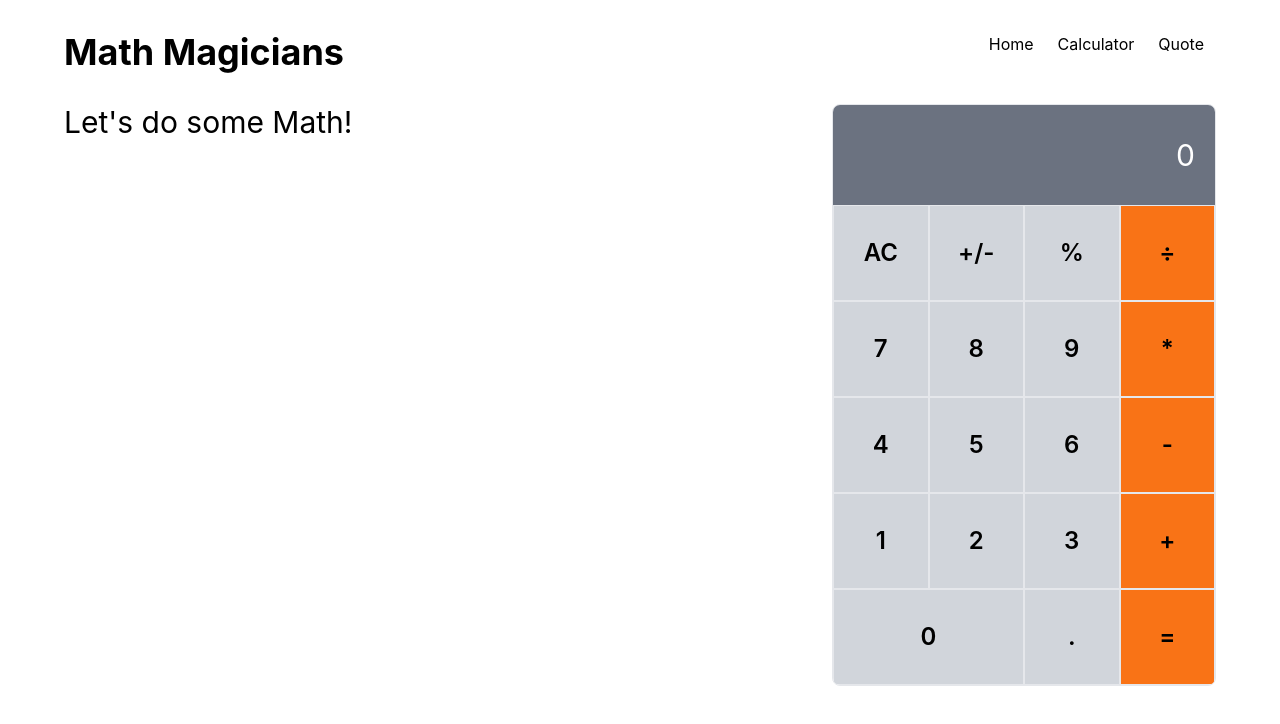
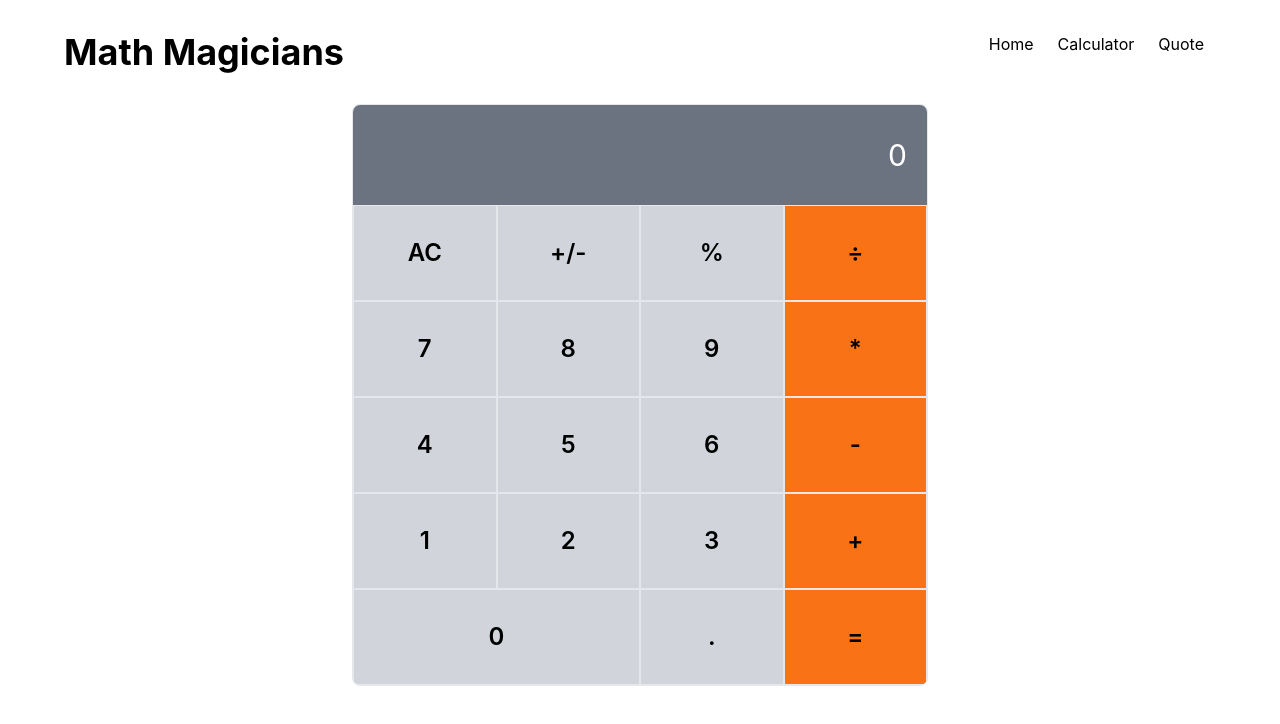
Before and after one commit to abel-tefera/math-magicians, a React (Create React App) app: page /calculator in a window 1280 px wide. Shown: the top 724 px of the page. Built offline with nearby package versions, Linux system fonts and the light colour scheme.

Commit message:
Calculator alignment

```diff
--- a/src/components/Calculator.js
+++ b/src/components/Calculator.js
@@ -11,13 +11,10 @@
   });
 
   return (
-    <div className="flex flex-row justify-between mx-16">
-      <div>
-        <h1 className="text-3xl">Let&apos;s do some Math!</h1>
-      </div>
-      <div className="overflow-hidden mb-2 border rounded-lg lg:w-2/6 md:w-3/6 sm:w-4/6">
-        <div className="self-center">
-          <div className="pt-8 px-5 pb-8 text-white bg-gray-500 text-right text-3xl">
+    <div className="md:px-16 px-2">
+      <div className="mx-auto overflow-hidden mb-2 border rounded-lg w-full md:w-1/2">
+        <div className="">
+          <div className="pt-8 px-5 pb-8 text-white bg-gray-500 text-right text-3xl" data-testid="in">
             {calc.next === null
               ? calc.total === null
                 ? 0
```
